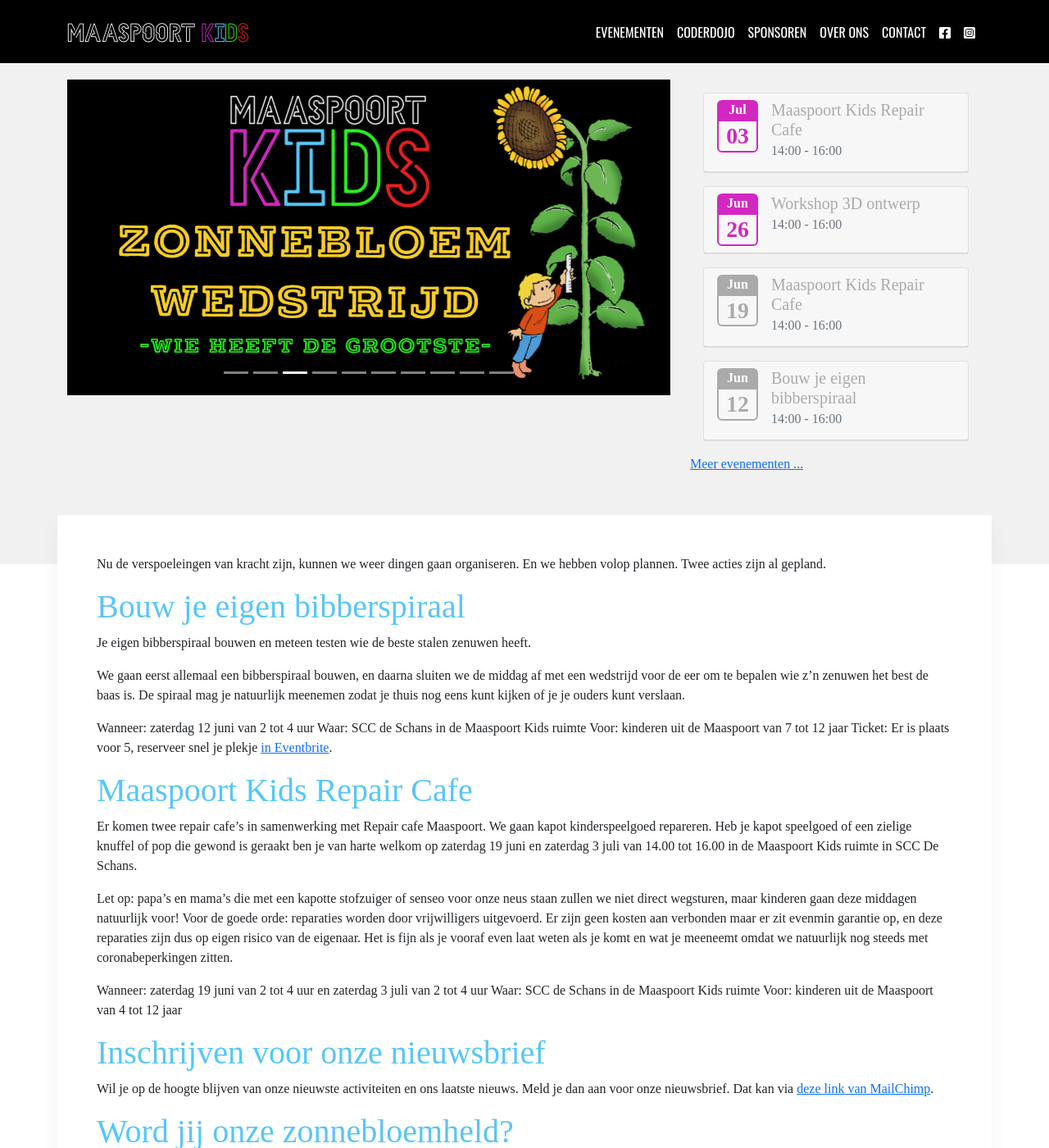
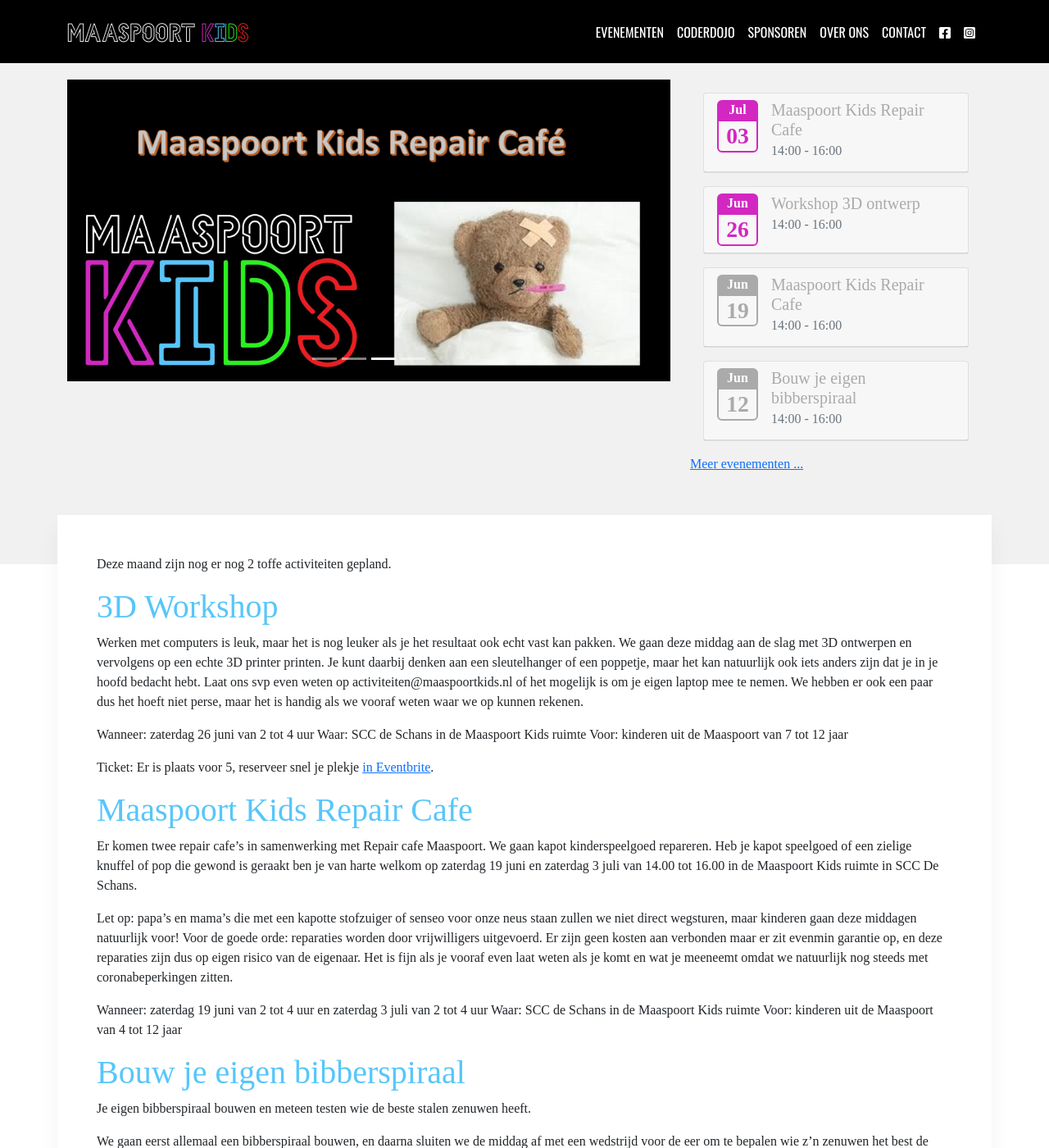
Before and after one commit to maaspoortkids/maaspoortkids.github.io, a Jekyll site: the page built from pages/frontpage.md, in a window 1280 px wide and 1400 px high. Shown: the whole window at 82% size. Built offline with Jekyll 4.4.1, drawn with Linux system fonts in a browser that asks for light colours; some web fonts are replaced.

Commit message:
Update frontpage.md

```diff
--- a/pages/frontpage.md
+++ b/pages/frontpage.md
@@ -3,29 +3,39 @@
 permalink: /
 title: Welkom op Maaspoort KIDS
 carousel:
+- name: 3D Workshop
+  image: /assets/images/evenementen/2021-06_3d_ontwerp.png
 - name: Bibberspiraal
   image: /assets/images/evenementen/2021-06_bibberspiraal.jpg
 - name: Maaspoort Kids Repair Cafe
   image: /assets/images/evenementen/2021-06_repair_cafe.jpg
 - name: Zonnebloem actie
   image: /assets/images/evenementen/2021-04-21_zonnebloem_actie.png
-- name: Paas knutsel actie
-  image: /assets/images/evenementen/2021-03-17_paas_knustel_actie.png
-- name: Maak je eigen sleutelhanger
-  image: /assets/images/evenementen/2021-03_sleutelhanger.png
-- name: Online goochel workshop
-  image: /assets/images/evenementen/2021-01_goochelen_met_Marc_Luijben.jpg
-- name: striptekenen
-  image: /assets/images/evenementen/2020-12_striptekenen.jpeg
-- name: soldeer kerst boom
-  image: /assets/images/evenementen/2020-12_soldeer_kerst_boom.jpeg
-- name: bouw eigen wekker
-  image: /assets/images/evenementen/2020-12_bouw_eigen_wekker.jpeg
-- name: Online familie quiz
-  image: /assets/images/evenementen/2020-12_familie_quiz.jpeg
 ---
 
-Nu de verspoeleingen van kracht zijn, kunnen we weer dingen gaan organiseren. En we hebben volop plannen. Twee acties zijn al gepland.
+Deze maand zijn nog er nog 2 toffe activiteiten gepland.
+
+# 3D Workshop
+
+Werken met computers is leuk, maar het is nog leuker als je het resultaat ook echt vast kan pakken. We gaan deze middag aan de slag met 3D ontwerpen en vervolgens op een echte 3D printer printen. Je kunt daarbij denken aan een sleutelhanger of een poppetje, maar het kan natuurlijk ook iets anders zijn dat je in je hoofd bedacht hebt.
+Laat ons svp even weten op activiteiten@maaspoortkids.nl of het mogelijk is om je eigen laptop mee te nemen. We hebben er ook een paar dus het hoeft niet perse, maar het is handig als we vooraf weten waar we op kunnen rekenen.
+
+Wanneer: zaterdag 26 juni van 2 tot 4 uur
+Waar: SCC de Schans in de Maaspoort Kids ruimte
+Voor: kinderen uit de Maaspoort van 7 tot 12 jaar
+
+Ticket: Er is plaats voor 5, reserveer snel je plekje [in Eventbrite](https://www.eventbrite.com/e/160434553067).
+
+# Maaspoort Kids Repair Cafe
+
+Er komen twee repair cafe's in samenwerking met Repair cafe Maaspoort. We gaan kapot kinderspeelgoed repareren. Heb je kapot speelgoed of een zielige knuffel of pop die gewond is geraakt ben je van harte welkom op zaterdag 19 juni en zaterdag 3 juli van 14.00 tot 16.00 in de Maaspoort Kids ruimte in SCC De Schans.
+
+Let op: papa's en mama's die met een kapotte stofzuiger of senseo voor onze neus staan zullen we niet direct wegsturen, maar kinderen gaan deze middagen natuurlijk voor!
+Voor de goede orde: reparaties worden door vrijwilligers uitgevoerd. Er zijn geen kosten aan verbonden maar er zit evenmin garantie op, en deze reparaties zijn dus op eigen risico van de eigenaar. Het is fijn als je vooraf even laat weten als je komt en wat je meeneemt omdat we natuurlijk nog steeds met coronabeperkingen zitten.
+
+Wanneer: zaterdag 19 juni van 2 tot 4 uur en zaterdag 3 juli van 2 tot 4 uur
+Waar: SCC de Schans in de Maaspoort Kids ruimte
+Voor: kinderen uit de Maaspoort van 4 tot 12 jaar
 
 # Bouw je eigen bibberspiraal
 
@@ -37,17 +47,6 @@
 Waar: SCC de Schans in de Maaspoort Kids ruimte
 Voor: kinderen uit de Maaspoort van 7 tot 12 jaar
 Ticket: Er is plaats voor 5, reserveer snel je plekje [in Eventbrite](https://www.eventbrite.com/e/tickets-bouw-je-eigen-bibberspiraal-158486301795).
-
-# Maaspoort Kids Repair Cafe
-
-Er komen twee repair cafe's in samenwerking met Repair cafe Maaspoort. We gaan kapot kinderspeelgoed repareren. Heb je kapot speelgoed of een zielige knuffel of pop die gewond is geraakt ben je van harte welkom op zaterdag 19 juni en zaterdag 3 juli van 14.00 tot 16.00 in de Maaspoort Kids ruimte in SCC De Schans.
-
-Let op: papa's en mama's die met een kapotte stofzuiger of senseo voor onze neus staan zullen we niet direct wegsturen, maar kinderen gaan deze middagen natuurlijk voor!
-Voor de goede orde: reparaties worden door vrijwilligers uitgevoerd. Er zijn geen kosten aan verbonden maar er zit evenmin garantie op, en deze reparaties zijn dus op eigen risico van de eigenaar. Het is fijn als je vooraf even laat weten als je komt en wat je meeneemt omdat we natuurlijk nog steeds met coronabeperkingen zitten.
-
-Wanneer: zaterdag 19 juni van 2 tot 4 uur en zaterdag 3 juli van 2 tot 4 uur
-Waar: SCC de Schans in de Maaspoort Kids ruimte
-Voor: kinderen uit de Maaspoort van 4 tot 12 jaar
 
 # Inschrijven voor onze nieuwsbrief
 
```
